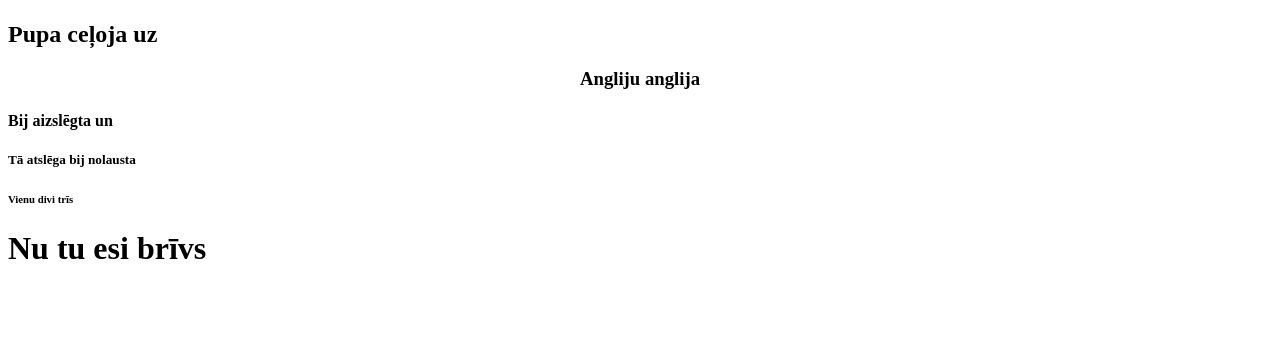
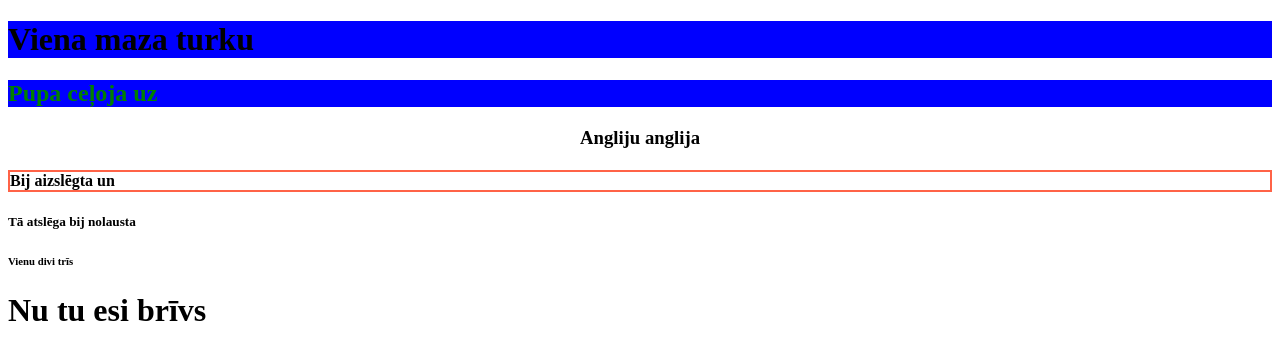
Before and after one commit to bahelisa/turku-pupa, a plain HTML site: page index.html in a window 1280 px wide. Drawn offline with Linux system fonts and the light colour scheme.

Commit message:
Update index.html

```diff
--- a/index.html
+++ b/index.html
@@ -6,10 +6,10 @@
 
 <body>
 
-<h1 style="background-color:blue;">
-<h2>Pupa ceļoja uz</h2>
+<h1 style="background-color:blue;">Viena maza turku</h1>
+<h2 style="color:green;background-color:blue;">Pupa ceļoja uz</h2>
 <h3 style="text-align:center;">Angliju anglija</h3>
-<h4>Bij aizslēgta un</h4>
+<h4 style="border:2px solid Tomato;">Bij aizslēgta un</h4>
 <h5>Tā atslēga bij nolausta</h5>
 <h6>Vienu divi trīs</h6>
 <h1>Nu tu esi brīvs</h1>
```
